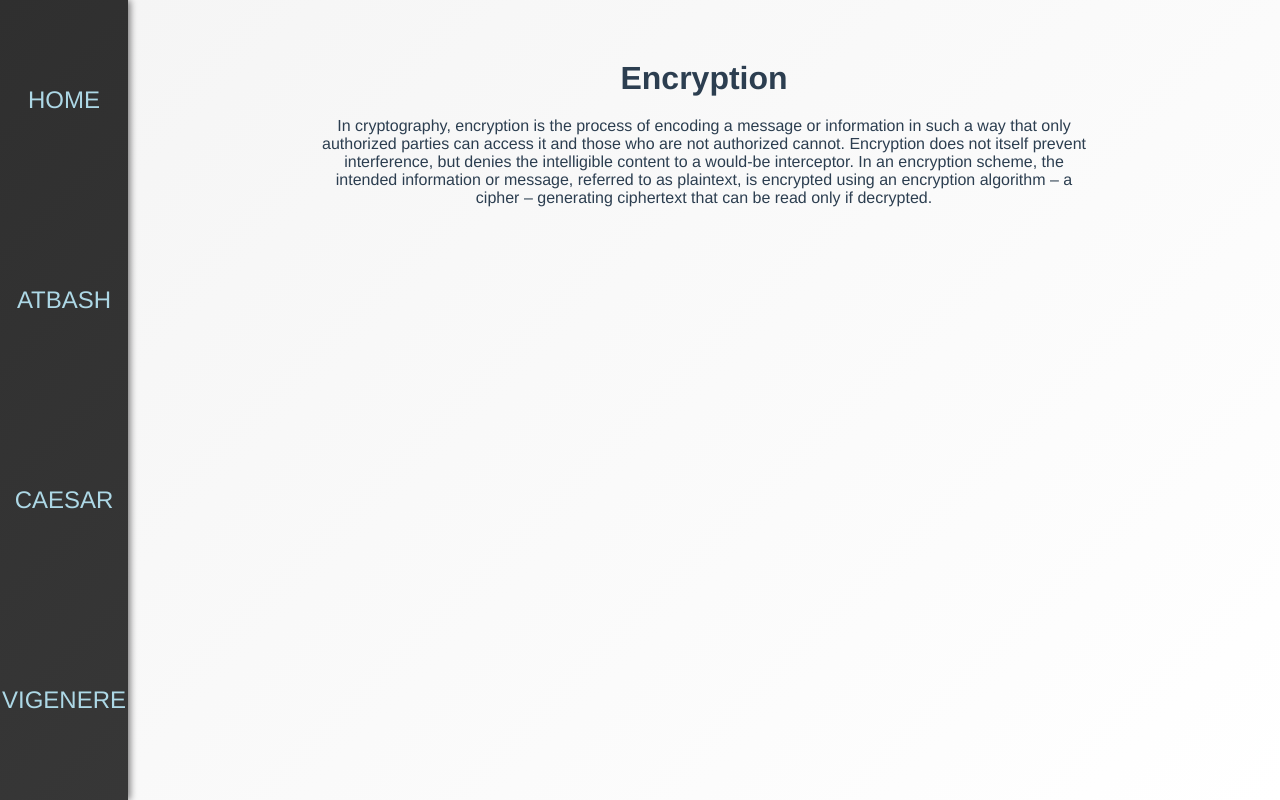
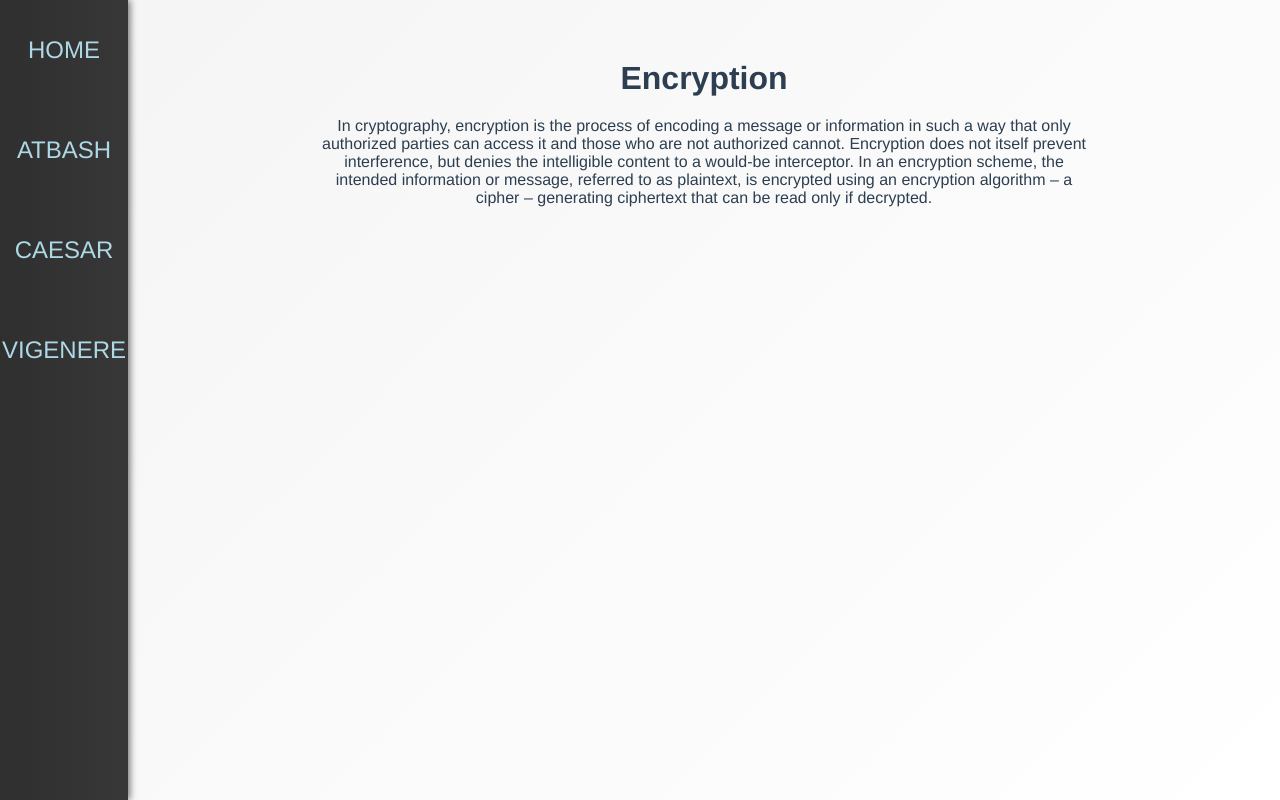
Before and after one commit to Barbierst/encrypt, a Vue app: page / in a window 1280 px wide. Built offline with nearby package versions, Linux system fonts and the light colour scheme.

Commit message:
navbar styling

```diff
--- a/src/App.vue
+++ b/src/App.vue
@@ -1,10 +1,12 @@
 <template>
   <div id="app">
     <div id="nav">
-      <router-link to="/">Home</router-link>
-      <router-link to="/atbash">Atbash</router-link>
-      <router-link to="/caesar">Caesar</router-link>
-      <router-link to="/vigenere">Vigenere</router-link>
+      <div class="links">
+        <router-link to="/">Home</router-link>
+        <router-link to="/atbash">Atbash</router-link>
+        <router-link to="/caesar">Caesar</router-link>
+        <router-link to="/vigenere">Vigenere</router-link>
+      </div>
     </div>
     <div id="content">
       <transition name="router-animations" enter-active-class="animated fadeIn">
@@ -40,13 +42,17 @@
   height: 100vh;
   overflow-y: auto;
   overflow-x: hidden;
+  background: linear-gradient(90deg, rgba(47,47,47,1) 0%, rgba(55,55,55,1) 100%);
+  -webkit-box-shadow: 2px 0px 7px 0px rgba(115,114,115,1);
+  -moz-box-shadow: 2px 0px 7px 0px rgba(115,114,115,1);
+  box-shadow: 2px 0px 7px 0px rgba(115,114,115,1);
+}
+
+.links {
   display: flex;
   flex-direction: column;
   justify-content: space-around;
-  background: linear-gradient(135deg, rgba(47,47,47,1) 0%, rgba(55,55,55,1) 100%);
-  -webkit-box-shadow: 2px 0px 7px 0px rgba(115,114,115,1);
-  -moz-box-shadow: 2px 0px 7px 0px rgba(115,114,115,1);
-  box-shadow: 2px 0px 7px 0px rgba(115,114,115,1);
+  height: 50vh;
 }
 
 #nav a{
@@ -54,10 +60,14 @@
   color: lightblue;
   font-size: 1.5em;
   text-transform: uppercase;
+  transition: 0.4s ease-in;
 }
 
 #nav a:hover {
   opacity: 0.8;
+  color: rgba(65,65,65,1);
+  background: lightblue;
+  border-left: 5px solid white;
 }
 
 .page {
```
